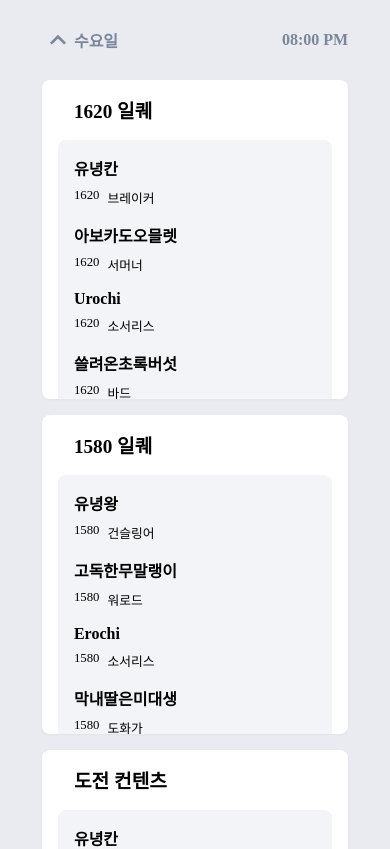
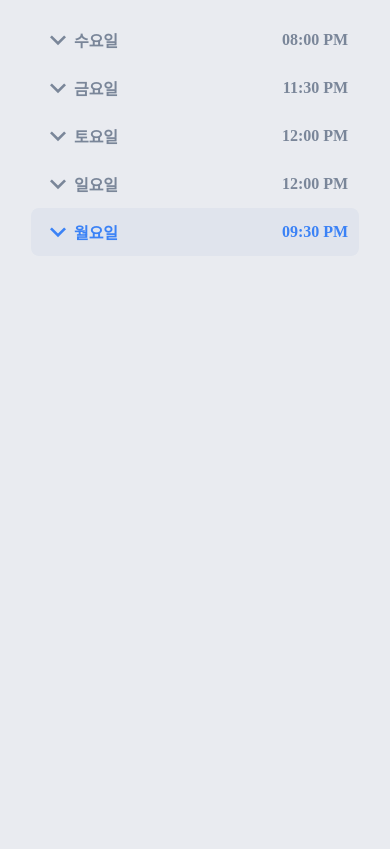
Before and after one commit to Oneiric0102/loa_scheduler, a React (Create React App) app: page / in a window 390 px wide. Shown: the top 849 px of the page. Built offline with nearby package versions, Linux system fonts and the light colour scheme; a web font is replaced by a local one.

Commit message:
edit : mobile bug fix

```diff
--- a/src/component/DailyTable.js
+++ b/src/component/DailyTable.js
@@ -116,7 +116,9 @@ const returnFoldButtonIcon = (
 
 export default function DailyTable({ dayInfo, windowWidth }) {
   const [dailyTableState, setDailyTableState] = useState("normal");
-  const [isMobile, setIsMobile] = useState(false);
+  const [isMobile, setIsMobile] = useState(
+    window.innerWidth >= 1000 ? false : true
+  );
   const isToday = dayInfo.day == new Date().getDay();
 
   useEffect(() => {
--- a/src/component/Raid.js
+++ b/src/component/Raid.js
@@ -1,3 +1,4 @@
+import { useState, useEffect } from "react";
 import partyListJSON from "../table/partyList.json";
 import Character from "./Character";
 import styled from "@emotion/styled/macro";
@@ -21,6 +22,10 @@ const RaidBox = styled.div`
       : dailyTableState === "simple"
       ? "3.4375rem"
       : "19.9375rem"};
+
+  &.initial {
+    transition: none;
+  }
 `;
 
 const RaidName = styled.div`
@@ -50,8 +55,22 @@ export default function Raid({ raidInfo, dailyTableState }) {
   const raidName = partyListJSON.raidList[raidInfo.raid];
   const partyList = partyListJSON[raidInfo.party];
 
+  const [initialized, setInitialized] = useState(false);
+
+  useEffect(() => {
+    // 페이지가 로드되고 1초 뒤에 초기화 상태를 변경하여 트랜지션 효과가 있는 CSS 클래스가 적용되도록 함
+    const timer = setTimeout(() => {
+      setInitialized(true);
+    }, 1000);
+
+    return () => clearTimeout(timer);
+  }, []);
+
   return (
-    <RaidBox dailyTableState={dailyTableState}>
+    <RaidBox
+      dailyTableState={dailyTableState}
+      className={initialized ? "" : "initial"}
+    >
       <RaidName>{raidName}</RaidName>
       <RaidCharacterBox dailyTableState={dailyTableState}>
         {partyList.map((characterInfo, index) => (
```
Also changed, not shown: package.json (+6 -1 lines), 1 other file (tests, documents, lock files or other folders).
